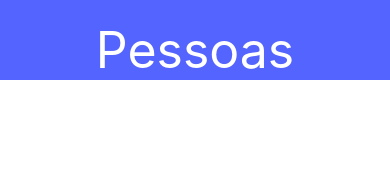
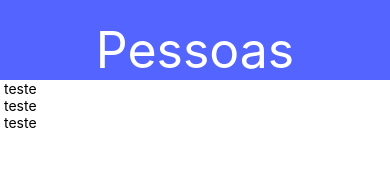
Before and after one commit to guilhermeNatan/treinamento-react-native, a React Native app in the folder lista-de-contatos/: screen / in a window 390 px wide. Shown: the top 181 px of the page. Built offline with nearby package versions, Linux system fonts and the light colour scheme.

Commit message:
Lista.js

```diff
--- a/lista-de-contatos/App.js
+++ b/lista-de-contatos/App.js
@@ -8,13 +8,15 @@
 
 import React from 'react';
 import { StyleSheet, Text, View } from 'react-native';
-import Header from "./src/components/Header";
+import Header from "./src/components/Header/Header";
+import Lista from "./src/components/Lista/Lista";
 
 
 export default function App() {
   return (
     <View style={styles.container}>
       <Header title={"Pessoas"}/>
+      <Lista />
     </View>
   );
 }
--- /dev/null
+++ b/lista-de-contatos/src/components/Lista/Lista.js
@@ -0,0 +1,16 @@
+import React from 'react';
+import { View, Text } from "react-native";
+
+const Lista = props => {
+    return (
+        <View>
+            {[1,2,3].map(()=><Text> teste </Text>)}
+        </View>
+    );
+};
+
+Lista.propTypes = {
+
+};
+
+export default Lista;
```
Also changed, not shown: lista-de-contatos/src/components/Header/Header.js (renamed from lista-de-contatos/src/components/Header.js), lista-de-contatos/src/components/Lista/styles.js (added), 1 other file (tests, documents, lock files or other folders).
